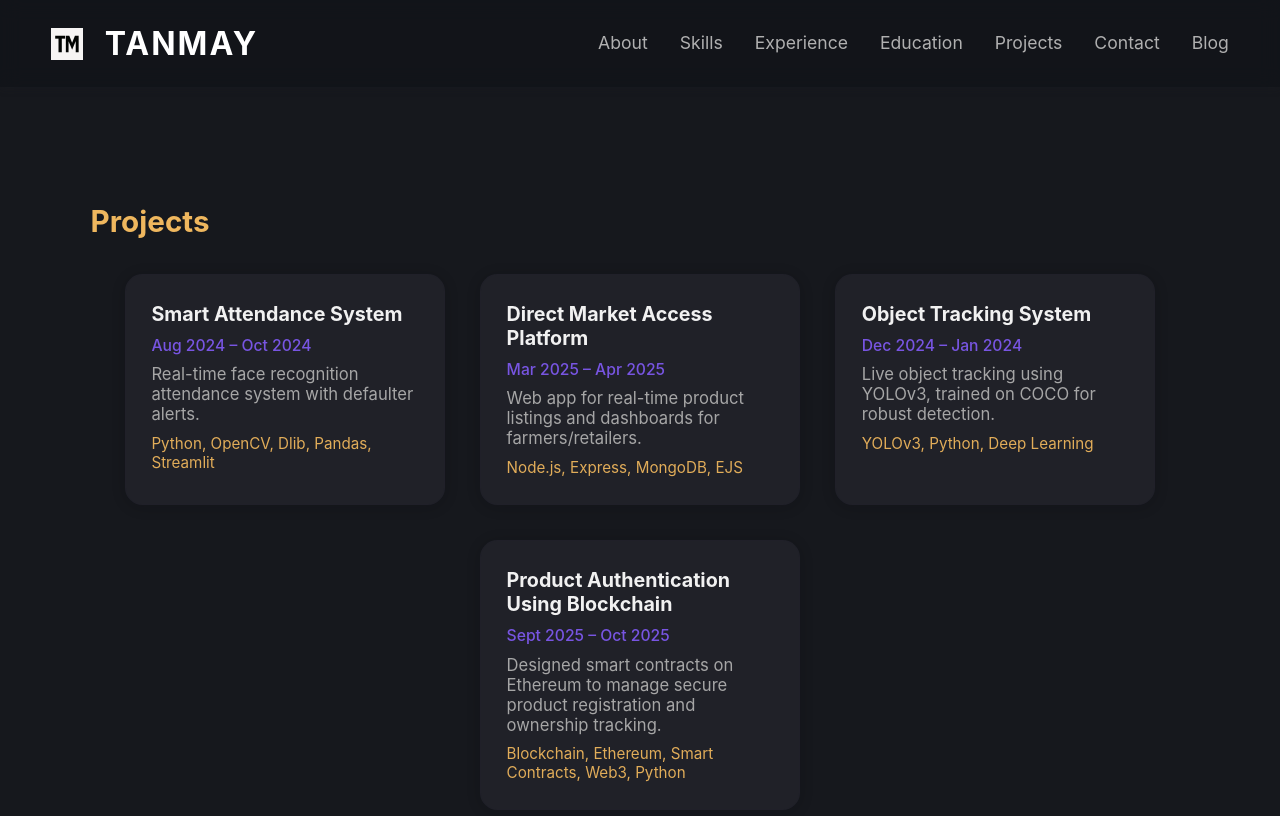
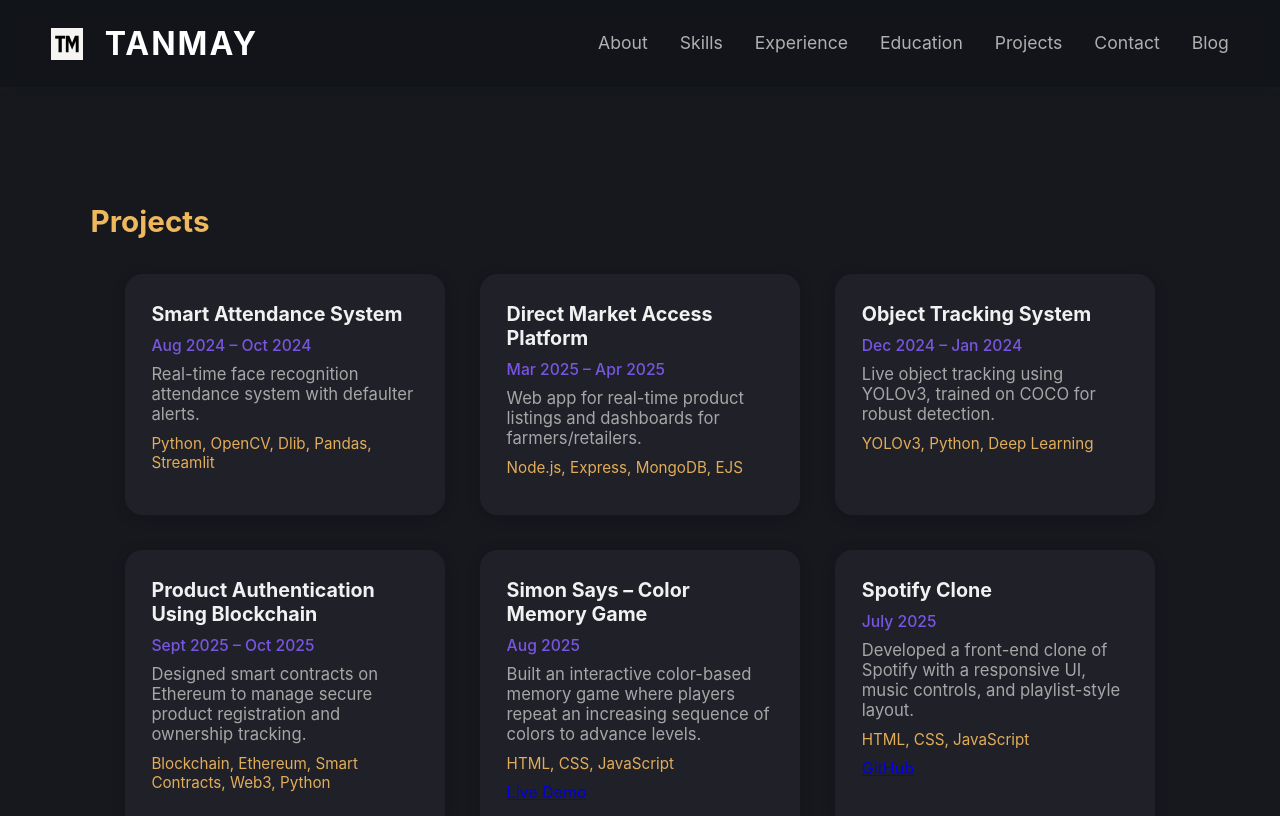
Before and after one commit to tm7218921/Portfolio1, a React (Create React App) app: page /projects in a window 1280 px wide. Shown: the top 816 px of the page. Built offline with nearby package versions, Linux system fonts and the light colour scheme.

Commit message:
Update Projects.jsx

```diff
--- a/src/pages/Projects.jsx
+++ b/src/pages/Projects.jsx
@@ -1,6 +1,5 @@
 import React from "react";
 import "./Projects.css";
-
 
 const projects = [
   {
@@ -26,6 +25,20 @@ const projects = [
     date: "Sept 2025 – Oct 2025",
     description: "Designed smart contracts on Ethereum to manage secure product registration and ownership tracking.",
     stack: "Blockchain, Ethereum, Smart Contracts, Web3, Python"
+  },
+  {
+    title: "Simon Says – Color Memory Game",
+    date: "Aug 2025",
+    description: "Built an interactive color-based memory game where players repeat an increasing sequence of colors to advance levels.",
+    stack: "HTML, CSS, JavaScript",
+    live: "https://tm7218921.github.io/simon-says-game/"
+  },
+  {
+    title: "Spotify Clone",
+    date: "July 2025",
+    description: "Developed a front-end clone of Spotify with a responsive UI, music controls, and playlist-style layout.",
+    stack: "HTML, CSS, JavaScript",
+    repo: "https://github.com/tm7218921/Spotify-Clone"
   }
 ];
 
@@ -33,6 +46,7 @@ export default function Projects() {
   return (
     <section id="projects" className="projects fade-in">
       <h2>Projects</h2>
+
       <div className="projects__list">
         {projects.map((p, i) => (
           <div className="project__card" key={i}>
@@ -40,6 +54,20 @@ export default function Projects() {
             <div className="project__date">{p.date}</div>
             <div className="project__desc">{p.description}</div>
             <div className="project__stack">{p.stack}</div>
+
+            {/* Links */}
+            <div className="project__links">
+              {p.live && (
+                <a href={p.live} target="_blank" rel="noopener noreferrer">
+                  Live Demo
+                </a>
+              )}
+              {p.repo && (
+                <a href={p.repo} target="_blank" rel="noopener noreferrer">
+                  GitHub
+                </a>
+              )}
+            </div>
           </div>
         ))}
       </div>
```
